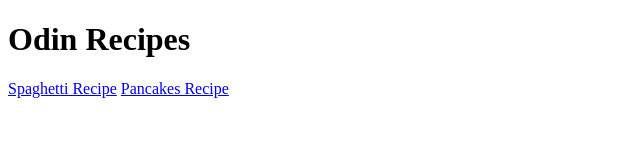
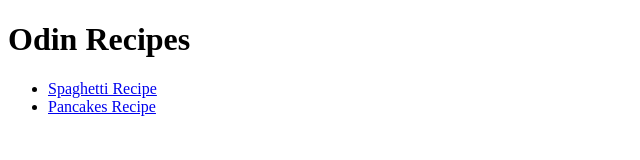
Before and after one commit to lizmungoma/odin-recipes, a plain HTML site: page index.html in a window 1280 px wide. Shown: the whole page, without its empty margins (0-640 px from the left). Drawn offline with Linux system fonts and the light colour scheme.

Commit message:
Edit index.html

```diff
--- a/index.html
+++ b/index.html
@@ -9,8 +9,10 @@
 
 <h1>Odin Recipes</h1>
 
-<a href="recipes/spaghetti.html">Spaghetti Recipe</a>
-<a href="recipes/pancakes.html">Pancakes Recipe</a>
+<ul>
+<li><a href="recipes/spaghetti.html">Spaghetti Recipe</a></li>
+<li><a href="recipes/pancakes.html">Pancakes Recipe</a></li>
+</ul>
 </body>
 
 
```
